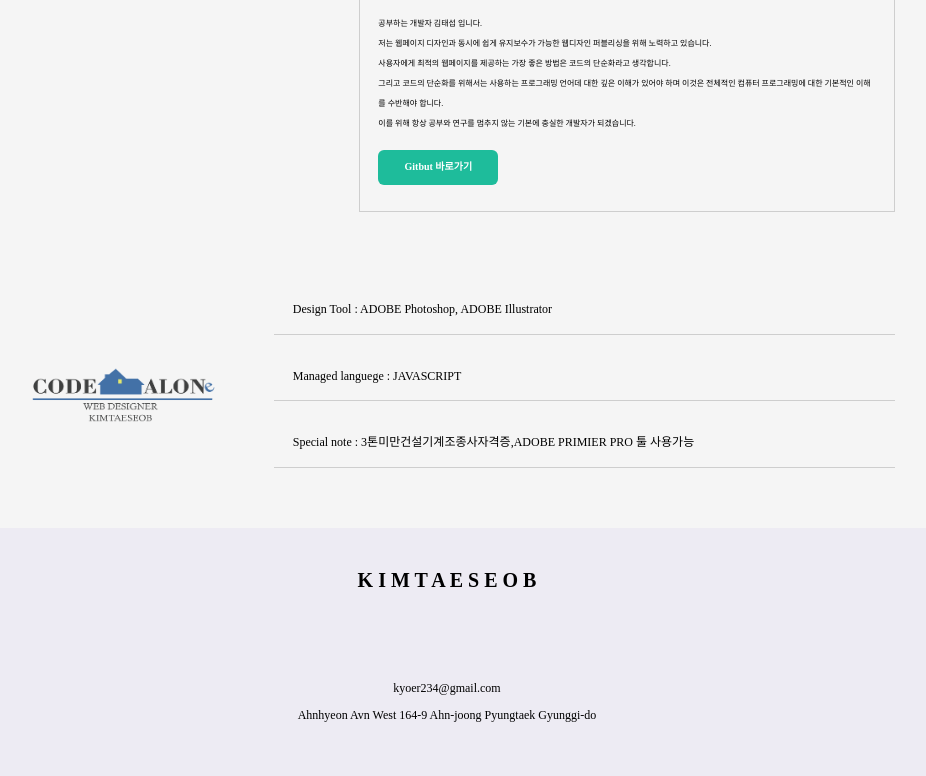
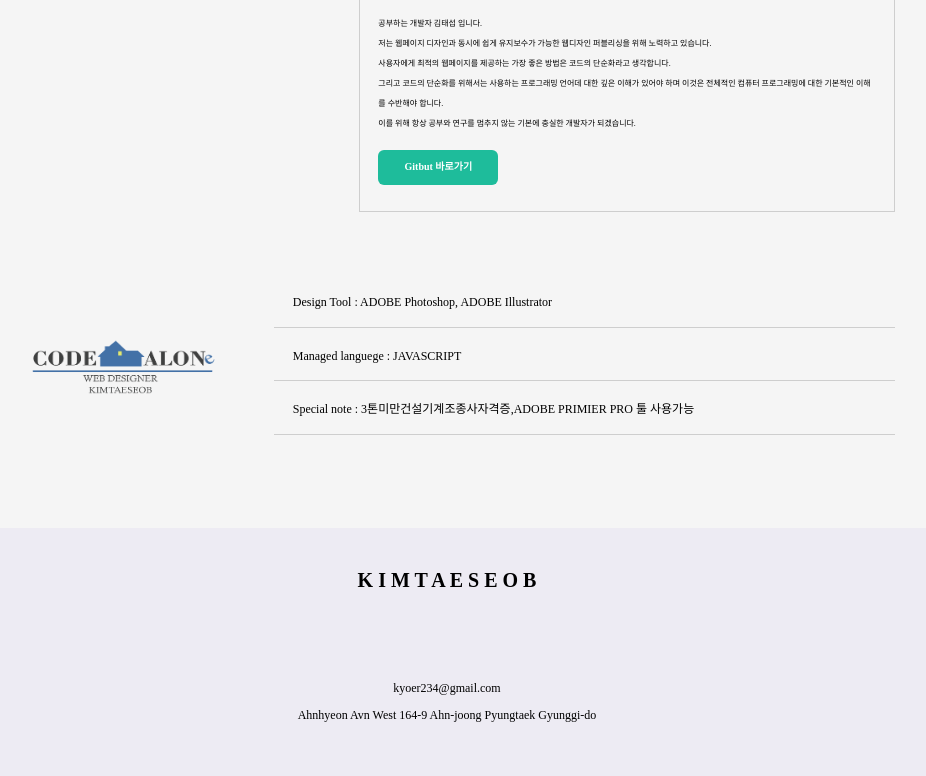
Before and after one commit to Taetiseob/Taetiseob.github.io, a plain HTML site: page index.html in a window 1280 px wide. Shown: the part 1872-2648 px from the top of the page, without its empty margins (193-1119 px from the left). Drawn offline with Linux system fonts and the light colour scheme.

Commit message:
css_change_2

```diff
--- a/css/aboutMe.css
+++ b/css/aboutMe.css
@@ -217,6 +217,7 @@
     justify-content: center;
     align-items: center;
     width:40%;
+    height:23vh;
 }.codeAlone img{
     width:200px;
     height:60px;
@@ -224,7 +225,7 @@
     width:100%;
     display:flex;
     flex-flow:column nowrap;
-    height:25vh;
+    height:20vh;
     justify-content: space-around;
     margin-left:3%;
 }.skill p{
```
